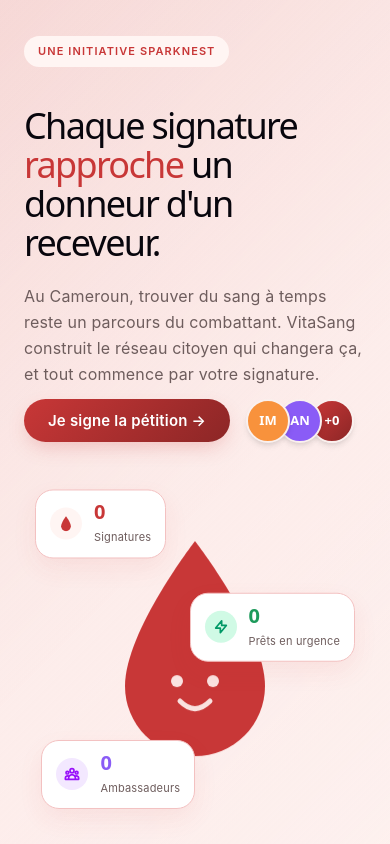
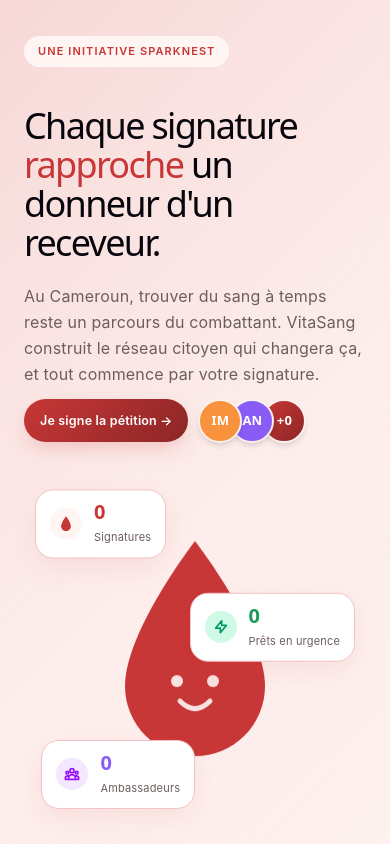
Before and after one commit to sparknest-cm/VitaSang_Petition_frontend, a React (Vite) app: page / in a window 390 px wide. Built offline with nearby package versions, Linux system fonts and the light colour scheme; no server answers.

Commit message:
Optimisation du responsive

```diff
--- a/src/Screens/Landing.css
+++ b/src/Screens/Landing.css
@@ -70,9 +70,23 @@
 .action-row {
   display: flex;
   align-items: center;
-  gap: 16px;
-  flex-wrap: wrap;
+  gap: 14px;
+  flex-wrap: nowrap;
   padding-top: 12px;
+  width: 100%;
+}
+
+@media (max-width: 640px) {
+  .action-row {
+    gap: 10px;
+    flex-wrap: nowrap;
+  }
+
+  .action-row .btn-primary {
+    padding: 10px 16px !important;
+    font-size: 12.5px !important;
+    white-space: nowrap;
+  }
 }
 
 /* SCÈNE DE LA MASCOTTE & POSITIONNEMENT DES CARTES */
```
